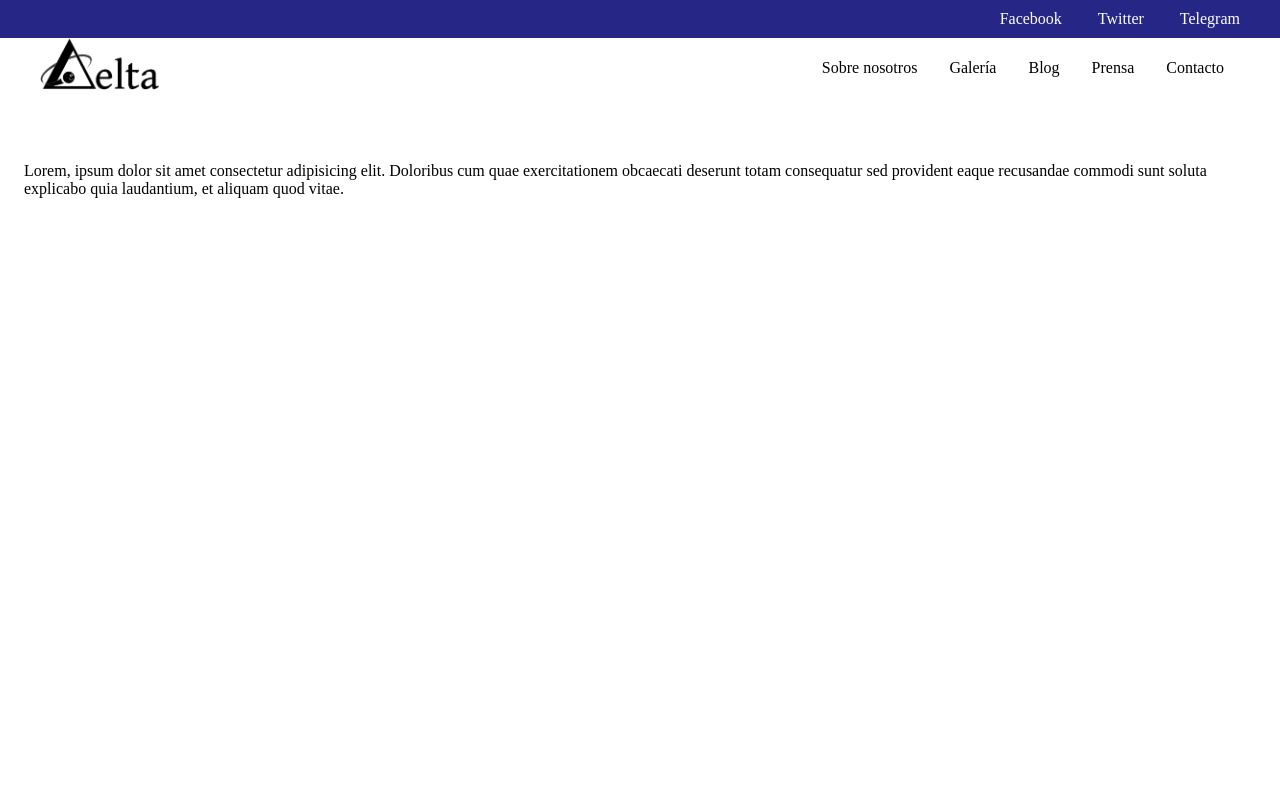
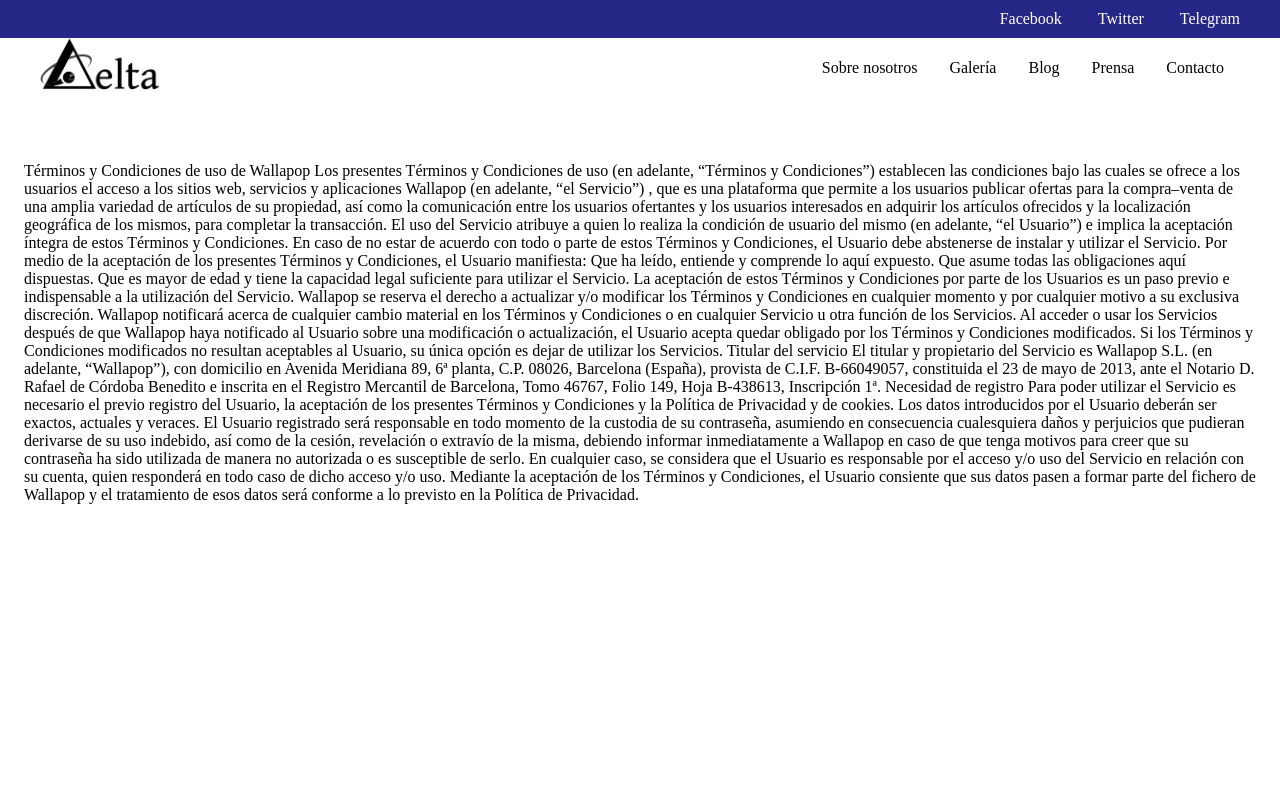
Before and after one commit to andygardiaz/proyectodelta, a plain HTML site: page legal_pages/terminos-condiciones.html in a window 1280 px wide. Shown: the top 800 px of the page. Drawn offline with Linux system fonts and the light colour scheme; files whose address does not match are found by name.

```diff
--- a/legal_pages/terminos-condiciones.html
+++ b/legal_pages/terminos-condiciones.html
@@ -62,7 +62,37 @@
         <!--Section Texto Aviso Legal-->
         <section class="section__fullheight">
             <div class="container">
-                <p>Lorem, ipsum dolor sit amet consectetur adipisicing elit. Doloribus cum quae exercitationem obcaecati deserunt totam consequatur sed provident eaque recusandae commodi sunt soluta explicabo quia laudantium, et aliquam quod vitae.</p>
+                <p>Términos y Condiciones de uso de Wallapop
+
+                    Los presentes Términos y Condiciones de uso (en adelante, “Términos y Condiciones”) establecen las condiciones bajo las cuales se ofrece a los usuarios el acceso a los sitios web, servicios y aplicaciones Wallapop (en adelante, “el Servicio”) , que es una plataforma que permite a los usuarios publicar ofertas para la compra–venta de una amplia variedad de artículos de su propiedad, así como la comunicación entre los usuarios ofertantes y los usuarios interesados en adquirir los artículos ofrecidos y la localización geográfica de los mismos, para completar la transacción.
+
+                    El uso del Servicio atribuye a quien lo realiza la condición de usuario del mismo (en adelante, “el Usuario”) e implica la aceptación íntegra de estos Términos y Condiciones. En caso de no estar de acuerdo con todo o parte de estos Términos y Condiciones, el Usuario debe abstenerse de instalar y utilizar el Servicio.
+
+                    Por medio de la aceptación de los presentes Términos y Condiciones, el Usuario manifiesta:
+
+                    Que ha leído, entiende y comprende lo aquí expuesto.
+
+                    Que asume todas las obligaciones aquí dispuestas.
+
+                    Que es mayor de edad y tiene la capacidad legal suficiente para utilizar el Servicio.
+
+                    La aceptación de estos Términos y Condiciones por parte de los Usuarios es un paso previo e indispensable a la utilización del Servicio. Wallapop se reserva el derecho a actualizar y/o modificar los Términos y Condiciones en cualquier momento y por cualquier motivo a su exclusiva discreción. Wallapop notificará acerca de cualquier cambio material en los Términos y Condiciones o en cualquier Servicio u otra función de los Servicios. Al acceder o usar los Servicios después de que Wallapop haya notificado al Usuario sobre una modificación o actualización, el Usuario acepta quedar obligado por los Términos y Condiciones modificados. Si los Términos y Condiciones modificados no resultan aceptables al Usuario, su única opción es dejar de utilizar los Servicios.
+
+
+
+                        Titular del servicio
+
+                    El titular y propietario del Servicio es Wallapop S.L. (en adelante, “Wallapop”), con domicilio en Avenida Meridiana 89, 6ª planta, C.P. 08026, Barcelona (España), provista de C.I.F. B-66049057, constituida el 23 de mayo de 2013, ante el Notario D. Rafael de Córdoba Benedito e inscrita en el Registro Mercantil de Barcelona, Tomo 46767, Folio 149, Hoja B-438613, Inscripción 1ª.
+
+
+
+                        Necesidad de registro
+
+                    Para poder utilizar el Servicio es necesario el previo registro del Usuario, la aceptación de los presentes Términos y Condiciones y la Política de Privacidad y de cookies.
+
+                    Los datos introducidos por el Usuario deberán ser exactos, actuales y veraces. El Usuario registrado será responsable en todo momento de la custodia de su contraseña, asumiendo en consecuencia cualesquiera daños y perjuicios que pudieran derivarse de su uso indebido, así como de la cesión, revelación o extravío de la misma, debiendo informar inmediatamente a Wallapop en caso de que tenga motivos para creer que su contraseña ha sido utilizada de manera no autorizada o es susceptible de serlo. En cualquier caso, se considera que el Usuario es responsable por el acceso y/o uso del Servicio en relación con su cuenta, quien responderá en todo caso de dicho acceso y/o uso.
+
+                    Mediante la aceptación de los Términos y Condiciones, el Usuario consiente que sus datos pasen a formar parte del fichero de Wallapop y el tratamiento de esos datos será conforme a lo previsto en la Política de Privacidad.</p>
             </div>
         </section>
         <!--Final Section Texto Aviso Legal-->
```
Also changed, not shown: pages/sobre_nosotros.html (+3 -1 lines).
